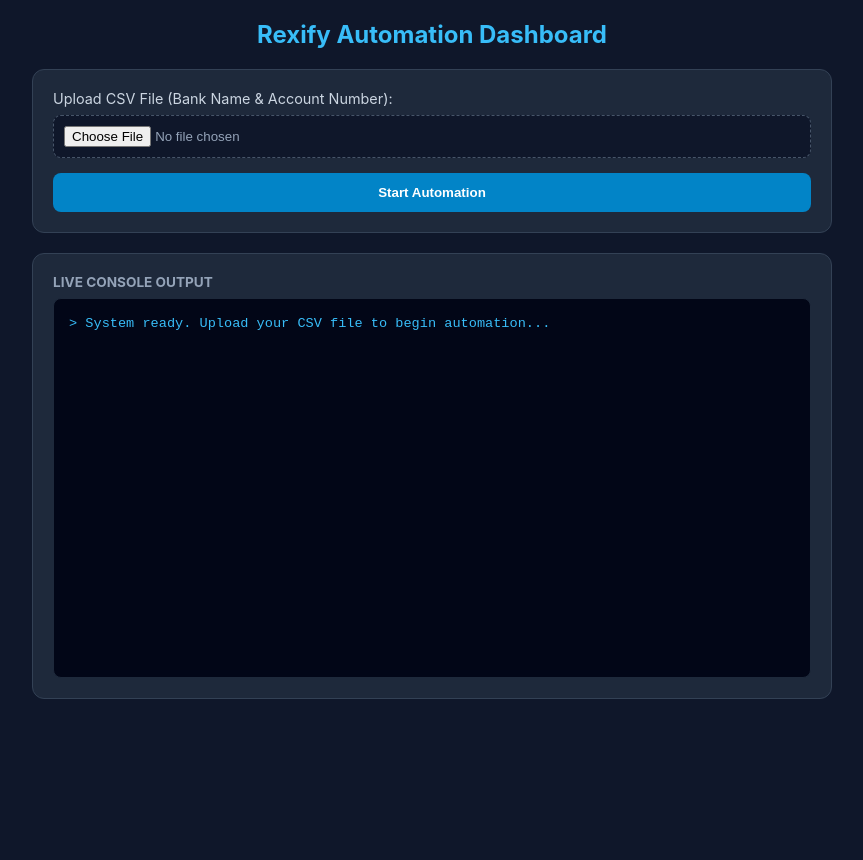
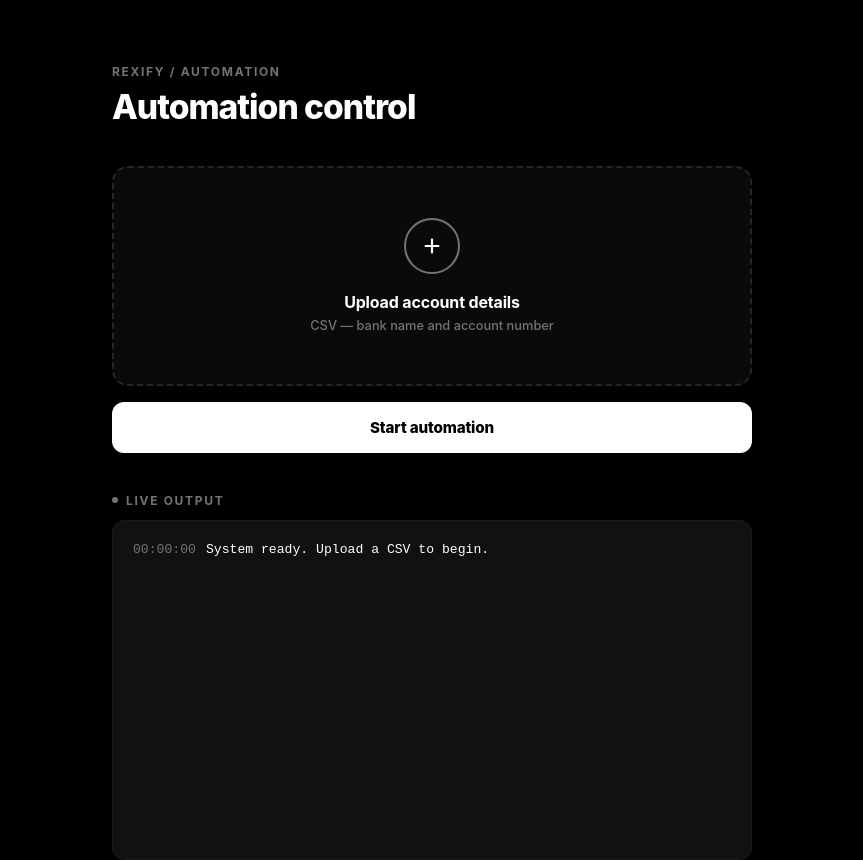
Before and after one commit to Kudos431/rexify-bot, a website: page public/index.html in a window 1280 px wide. Shown: the whole page, without its empty margins (208-1071 px from the left). Before the commit the page ends 800 px from the top, so only its background shows below. Drawn offline with Linux system fonts and the light colour scheme; no server answers; a small style sheet from the web is missing.

Commit message:
Refactor index.html for improved UI and functionality
Updated the HTML structure and styles for the Rexify Automation Control page. Enhanced the user interface with a new header, dropzone for file uploads, and improved terminal output display.

```diff
--- a/public/index.html
+++ b/public/index.html
@@ -4,38 +4,239 @@
 <meta charset="UTF-8">
 <meta name="viewport" content="width=device-width, initial-scale=1.0">
 <title>Rexify Automation Control</title>
+<link rel="stylesheet" href="https://cdn.jsdelivr.net/npm/@fontsource/geist-sans@5.0.3/index.css">
 <style>
+  :root{
+    --black: #000000;
+    --grey-950: #0a0a0a;
+    --grey-900: #111111;
+    --grey-800: #1a1a1a;
+    --grey-700: #262626;
+    --grey-500: #737373;
+    --grey-300: #a3a3a3;
+    --white: #ffffff;
+  }
+
   * { box-sizing: border-box; margin: 0; padding: 0; }
-    body { font-family: -apple-system, BlinkMacSystemFont, "Segoe UI", Roboto, sans-serif; background: #0f172a; color: #f8fafc; padding: 20px; display: flex; flex-direction: column; align-items: center; min-height: 100vh; }
-    .container { max-width: 800px; width: 100%; }
-    h1 { font-size: 1.5rem; margin-bottom: 20px; color: #38bdf8; text-align: center; }
-    .card { background: #1e293b; padding: 20px; border-radius: 12px; border: 1px solid #334155; margin-bottom: 20px; }
-    .file-input { display: block; width: 100%; padding: 10px; margin-bottom: 15px; background: #0f172a; border: 1px dashed #475569; border-radius: 8px; color: #94a3b8; cursor: pointer; }
-    button { width: 100%; padding: 12px; background: #0284c7; color: white; border: none; border-radius: 8px; font-weight: bold; cursor: pointer; transition: background 0.2s; }
-    button:hover { background: #0369a1; }
-    button:disabled { background: #475569; cursor: not-allowed; }
-    .terminal { background: #020617; border: 1px solid #1e293b; border-radius: 8px; padding: 15px; font-family: monospace; height: 380px; overflow-y: auto; color: #22c55e; font-size: 0.85rem; line-height: 1.5; }
-    .log-line { margin-bottom: 4px; word-break: break-word; }
-    .log-error { color: #ef4444; }
-    .log-info { color: #38bdf8; }
+
+  html, body {
+    height: 100%;
+    background: var(--black);
+  }
+
+  body {
+    font-family: 'Geist Sans', -apple-system, BlinkMacSystemFont, 'Segoe UI', sans-serif;
+    color: var(--white);
+    display: flex;
+    flex-direction: column;
+    align-items: center;
+    padding: 64px 20px;
+    -webkit-font-smoothing: antialiased;
+  }
+
+  .container {
+    max-width: 640px;
+    width: 100%;
+  }
+
+  .header {
+    margin-bottom: 40px;
+  }
+
+  .eyebrow {
+    font-size: 0.75rem;
+    font-weight: 700;
+    letter-spacing: 0.14em;
+    text-transform: uppercase;
+    color: var(--grey-500);
+    margin-bottom: 10px;
+  }
+
+  h1 {
+    font-size: 2.1rem;
+    font-weight: 800;
+    letter-spacing: -0.03em;
+    line-height: 1.1;
+  }
+
+  form { display: block; }
+
+  .dropzone {
+    position: relative;
+    border: 2px dashed var(--grey-700);
+    border-radius: 16px;
+    height: 220px;
+    display: flex;
+    flex-direction: column;
+    align-items: center;
+    justify-content: center;
+    cursor: pointer;
+    transition: border-color 0.15s ease, background 0.15s ease;
+    margin-bottom: 16px;
+    background: var(--grey-950);
+  }
+
+  .dropzone:hover, .dropzone.dragover {
+    border-color: var(--white);
+    background: var(--grey-900);
+  }
+
+  .dropzone.has-file {
+    border-style: solid;
+    border-color: var(--white);
+    background: var(--grey-900);
+  }
+
+  .plus-ring {
+    width: 56px;
+    height: 56px;
+    border-radius: 50%;
+    border: 2px solid var(--grey-500);
+    display: flex;
+    align-items: center;
+    justify-content: center;
+    margin-bottom: 18px;
+    transition: border-color 0.15s ease, transform 0.15s ease;
+  }
+
+  .dropzone:hover .plus-ring, .dropzone.dragover .plus-ring {
+    border-color: var(--white);
+    transform: scale(1.06);
+  }
+
+  .plus-ring svg { width: 22px; height: 22px; }
+
+  .dz-title {
+    font-size: 1rem;
+    font-weight: 700;
+    letter-spacing: -0.01em;
+  }
+
+  .dz-sub {
+    font-size: 0.8rem;
+    font-weight: 500;
+    color: var(--grey-500);
+    margin-top: 6px;
+  }
+
+  #csvFile { display: none; }
+
+  button {
+    width: 100%;
+    padding: 16px;
+    background: var(--white);
+    color: var(--black);
+    border: none;
+    border-radius: 12px;
+    font-family: inherit;
+    font-size: 0.95rem;
+    font-weight: 800;
+    letter-spacing: -0.01em;
+    cursor: pointer;
+    transition: opacity 0.15s ease, transform 0.05s ease;
+  }
+
+  button:hover { opacity: 0.85; }
+  button:active { transform: scale(0.99); }
+
+  button:disabled {
+    background: var(--grey-700);
+    color: var(--grey-500);
+    cursor: not-allowed;
+    opacity: 1;
+  }
+
+  .terminal-section {
+    margin-top: 40px;
+  }
+
+  .terminal-label {
+    font-size: 0.75rem;
+    font-weight: 700;
+    letter-spacing: 0.14em;
+    text-transform: uppercase;
+    color: var(--grey-500);
+    margin-bottom: 12px;
+    display: flex;
+    align-items: center;
+    gap: 8px;
+  }
+
+  .dot {
+    width: 6px;
+    height: 6px;
+    border-radius: 50%;
+    background: var(--grey-500);
+  }
+
+  .terminal {
+    background: var(--grey-900);
+    border: 1px solid var(--grey-800);
+    border-radius: 12px;
+    padding: 18px 20px;
+    font-family: 'SF Mono', 'Geist Mono', ui-monospace, monospace;
+    height: 340px;
+    overflow-y: auto;
+    font-size: 0.82rem;
+    line-height: 1.7;
+  }
+
+  .terminal::-webkit-scrollbar { width: 8px; }
+  .terminal::-webkit-scrollbar-thumb { background: var(--grey-700); border-radius: 8px; }
+  .terminal::-webkit-scrollbar-track { background: transparent; }
+
+  .log-line {
+    color: var(--grey-300);
+    word-break: break-word;
+  }
+
+  .log-line .ts {
+    color: var(--grey-500);
+    margin-right: 10px;
+  }
+
+  .log-info { color: var(--white); }
+  .log-error { color: var(--grey-300); font-weight: 700; }
+  .log-error::before {
+    content: '';
+    display: inline-block;
+    width: 5px;
+    height: 5px;
+    background: var(--white);
+    border-radius: 50%;
+    margin-right: 8px;
+    vertical-align: middle;
+  }
 </style>
 </head>
 <body>
   <div class="container">
-    <h1>Rexify Automation Dashboard</h1>
-
-    <div class="card">
-      <form id="uploadForm">
-        <label style="display: block; margin-bottom: 8px; font-size: 0.9rem; color: #cbd5e1;">Upload CSV File (Bank Name & Account Number):</label>
-        <input type="file" id="csvFile" accept=".csv" class="file-input" required />
-        <button type="submit" id="startBtn">Start Automation</button>
-      </form>
+    <div class="header">
+      <div class="eyebrow">Rexify / Automation</div>
+      <h1>Automation control</h1>
     </div>
 
-    <div class="card">
-      <div style="margin-bottom: 8px; font-size: 0.85rem; color: #94a3b8; font-weight: bold;">LIVE CONSOLE OUTPUT</div>
+    <form id="uploadForm">
+      <label for="csvFile">
+        <div class="dropzone" id="dropzone">
+          <div class="plus-ring">
+            <svg viewBox="0 0 24 24" fill="none" stroke="white" stroke-width="2.4" stroke-linecap="round">
+              <line x1="12" y1="5" x2="12" y2="19"></line>
+              <line x1="5" y1="12" x2="19" y2="12"></line>
+            </svg>
+          </div>
+          <div class="dz-title" id="dzTitle">Upload account details</div>
+          <div class="dz-sub" id="dzSub">CSV — bank name and account number</div>
+        </div>
+      </label>
+      <input type="file" id="csvFile" accept=".csv" required />
+      <button type="submit" id="startBtn">Start automation</button>
+    </form>
+
+    <div class="terminal-section">
+      <div class="terminal-label"><span class="dot"></span>Live output</div>
       <div class="terminal" id="terminal">
-        <div class="log-line log-info">> System ready. Upload your CSV file to begin automation...</div>
+        <div class="log-line log-info"><span class="ts">00:00:00</span>System ready. Upload a CSV to begin.</div>
       </div>
     </div>
   </div>
@@ -44,52 +245,83 @@
     const terminal = document.getElementById('terminal');
     const form = document.getElementById('uploadForm');
     const startBtn = document.getElementById('startBtn');
+    const dropzone = document.getElementById('dropzone');
+    const csvFile = document.getElementById('csvFile');
+    const dzTitle = document.getElementById('dzTitle');
+    const dzSub = document.getElementById('dzSub');
 
     function appendLog(text, type = '') {
       const line = document.createElement('div');
       line.className = 'log-line ' + (type ? `log-${type}` : '');
-      line.textContent = `[${new Date().toLocaleTimeString()}] ${text}`;
+      const ts = document.createElement('span');
+      ts.className = 'ts';
+      ts.textContent = new Date().toLocaleTimeString('en-GB');
+      line.appendChild(ts);
+      line.appendChild(document.createTextNode(text));
       terminal.appendChild(line);
       terminal.scrollTop = terminal.scrollHeight;
     }
 
-    const eventSource = new EventSource('/api/logs');
+    csvFile.addEventListener('change', () => {
+      if (csvFile.files[0]) {
+        dropzone.classList.add('has-file');
+        dzTitle.textContent = csvFile.files[0].name;
+        dzSub.textContent = 'Ready to upload';
+      }
+    });
+
+    ['dragover', 'dragleave', 'drop'].forEach(evt => {
+      dropzone.addEventListener(evt, (e) => {
+        e.preventDefault();
+        if (evt === 'dragover') dropzone.classList.add('dragover');
+        else dropzone.classList.remove('dragover');
+      });
+    });
+
+    dropzone.addEventListener('drop', (e) => {
+      const file = e.dataTransfer.files[0];
+      if (file) {
+        csvFile.files = e.dataTransfer.files;
+        csvFile.dispatchEvent(new Event('change'));
+      }
+    });
+
+    let eventSource;
+    try {
+      eventSource = new EventSource('/api/logs');
       eventSource.onmessage = (event) => {
         const data = JSON.parse(event.data);
         appendLog(data.message, data.type);
         if (data.done) {
           startBtn.disabled = false;
-        startBtn.textContent = 'Start Automation';
+          startBtn.textContent = 'Start automation';
         }
       };
+    } catch (e) {}
 
     form.addEventListener('submit', async (e) => {
       e.preventDefault();
-      const fileInput = document.getElementById('csvFile');
-      if (!fileInput.files[0]) return;
+      if (!csvFile.files[0]) return;
 
       const formData = new FormData();
-      formData.append('csvFile', fileInput.files[0]);
+      formData.append('csvFile', csvFile.files[0]);
 
       startBtn.disabled = true;
-      startBtn.textContent = 'Running Automation...';
-      appendLog('Uploading CSV file and kicking off task loop...', 'info');
+      startBtn.textContent = 'Running...';
+      appendLog('Uploading CSV and starting task loop...', 'info');
 
       try {
-        const response = await fetch('/api/start', {
-          method: 'POST',
-          body: formData
-        });
+        const response = await fetch('/api/start', { method: 'POST', body: formData });
         const result = await response.json();
         if (!result.success) {
           appendLog(`Error: ${result.error}`, 'error');
           startBtn.disabled = false;
-          startBtn.textContent = 'Start Automation';
+          startBtn.textContent = 'Start automation';
         }
       } catch (err) {
         appendLog(`Server connection error: ${err.message}`, 'error');
         startBtn.disabled = false;
-        startBtn.textContent = 'Start Automation';
+        startBtn.textContent = 'Start automation';
       }
     });
   </script>
```
Lines whose indentation alone changed are shown as unchanged.
